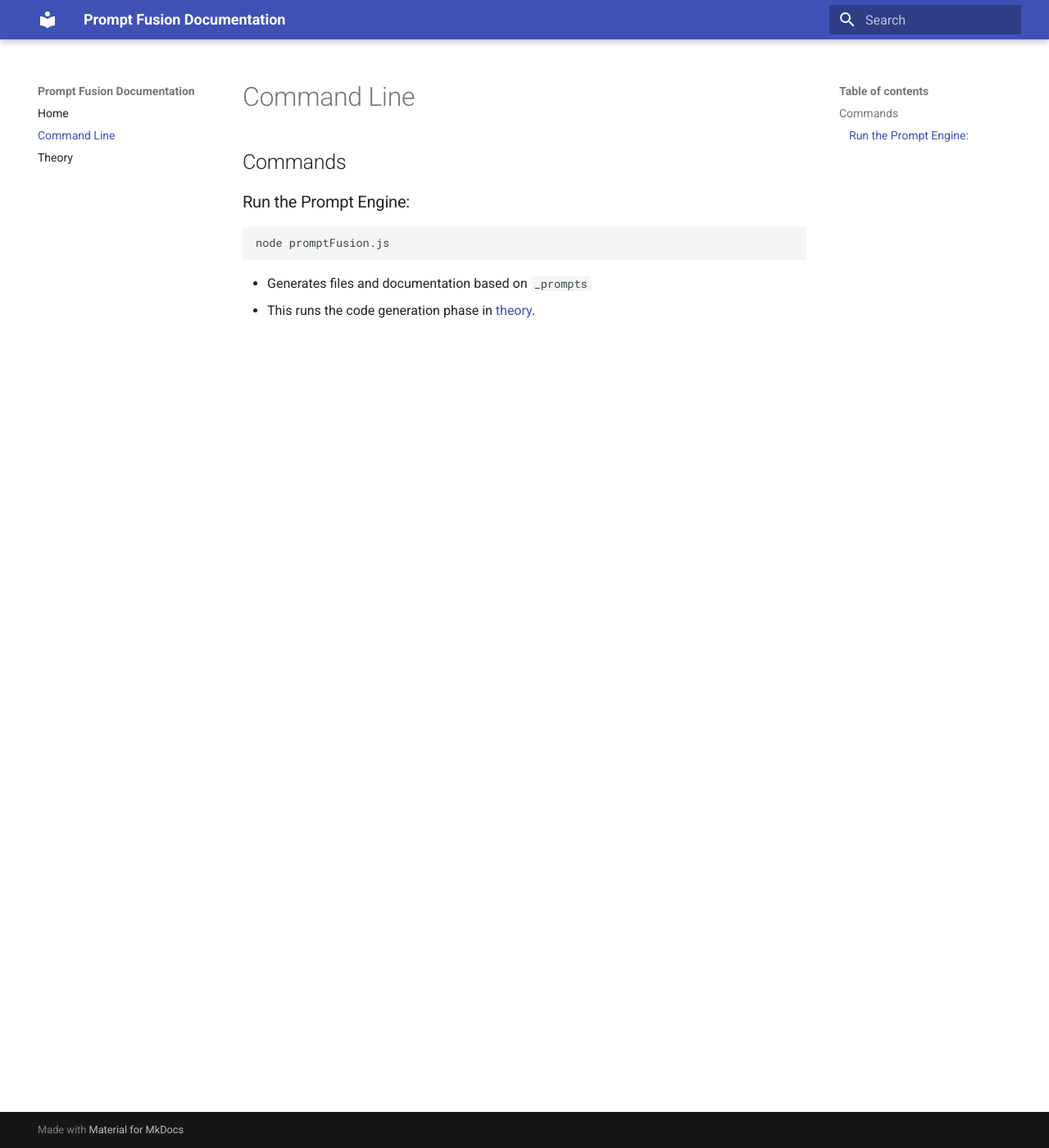
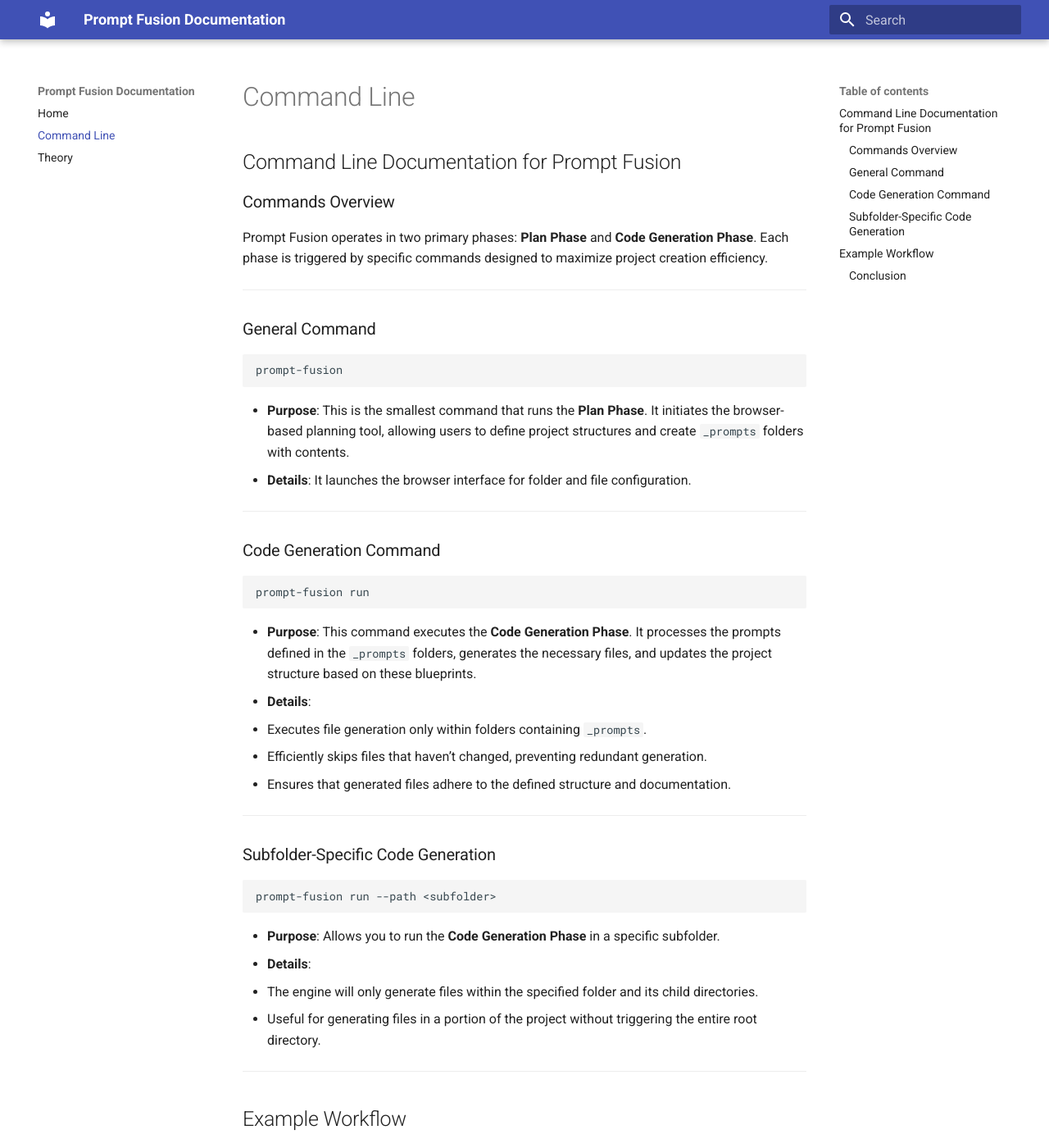
Before and after one commit to 1001flextape/Prompt-Fusion-Docs, an MkDocs documentation site: the page built from docs/commandline.md, in a window 1280 px wide and 1400 px high. Shown: the whole window at 82% size. Built offline with MkDocs 1.6.1 and Material for MkDocs 9.7.7, drawn with Linux system fonts in a browser that asks for light colours; some of the changed text lies outside the part shown.

Commit message:
update to commandline

````diff
--- a/docs/commandline.md
+++ b/docs/commandline.md
@@ -1,10 +1,65 @@
 
-## Commands
+## Command Line Documentation for Prompt Fusion
 
-### Run the Prompt Engine:
+### Commands Overview
+
+Prompt Fusion operates in two primary phases: **Plan Phase** and **Code Generation Phase**. Each phase is triggered by specific commands designed to maximize project creation efficiency.
+
+---
+
+### General Command
+
 ```bash
-node promptFusion.js
+prompt-fusion
 ```
+- **Purpose**: This is the smallest command that runs the **Plan Phase**. It initiates the browser-based planning tool, allowing users to define project structures and create `_prompts` folders with contents.
+- **Details**: It launches the browser interface for folder and file configuration.
 
-- Generates files and documentation based on `_prompts`
-- This runs the code generation phase in [theory](theory.md).
+---
+
+### Code Generation Command
+
+```bash
+prompt-fusion run
+```
+- **Purpose**: This command executes the **Code Generation Phase**. It processes the prompts defined in the `_prompts` folders, generates the necessary files, and updates the project structure based on these blueprints.
+- **Details**:
+  - Executes file generation only within folders containing `_prompts`.
+  - Efficiently skips files that haven’t changed, preventing redundant generation.
+  - Ensures that generated files adhere to the defined structure and documentation.
+
+---
+
+### Subfolder-Specific Code Generation
+
+```bash
+prompt-fusion run --path <subfolder>
+```
+- **Purpose**: Allows you to run the **Code Generation Phase** in a specific subfolder.
+- **Details**:
+  - The engine will only generate files within the specified folder and its child directories.
+  - Useful for generating files in a portion of the project without triggering the entire root directory.
+
+---
+
+## Example Workflow
+
+1. **Plan Phase**:
+   - Run `prompt-fusion` to open the planning GUI.
+   - Define your project’s structure, create `_prompts` folders, and configure file generation logic.
+
+2. **Code Generation Phase**:
+   - Run `prompt-fusion run` to trigger the code generation for your entire project.
+   - Use `prompt-fusion run --path <subfolder>` to generate files only within a specific subfolder.
+
+   a. **Parallel Processing**:
+      - Files are processed in parallel for efficient generation.
+
+   b. **Debugging**:
+      - After the Code Generation Phase, any issues found by the debug robot are either auto-fixed or flagged for user intervention.
+
+---
+
+### Conclusion
+
+Prompt Fusion’s command structure is designed for simplicity and efficiency, with the ability to scale project generation seamlessly, using concepts like parallel processing, cascading contexts, and auto-debugging inspired by successful patterns from Jest.
````
